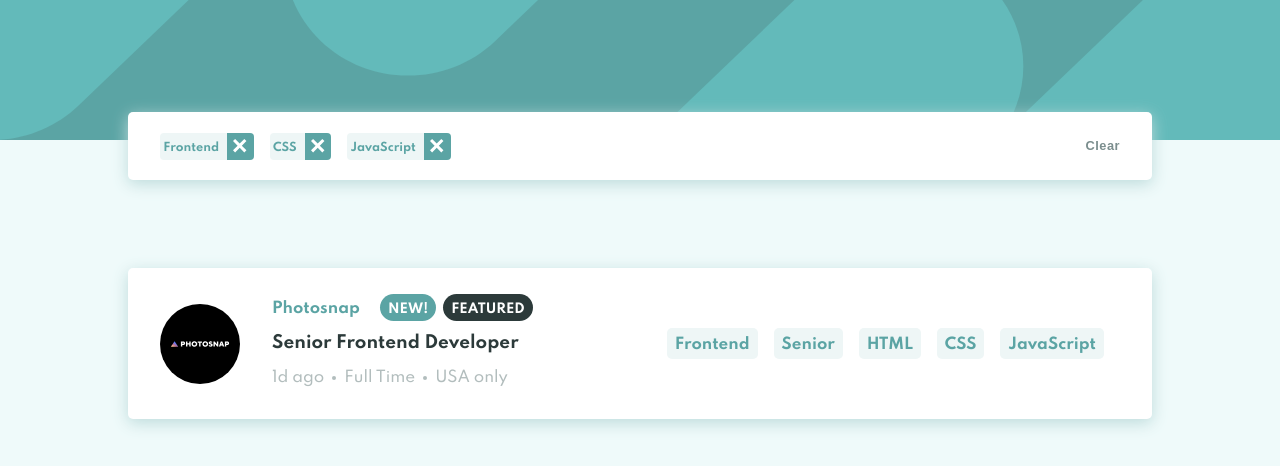
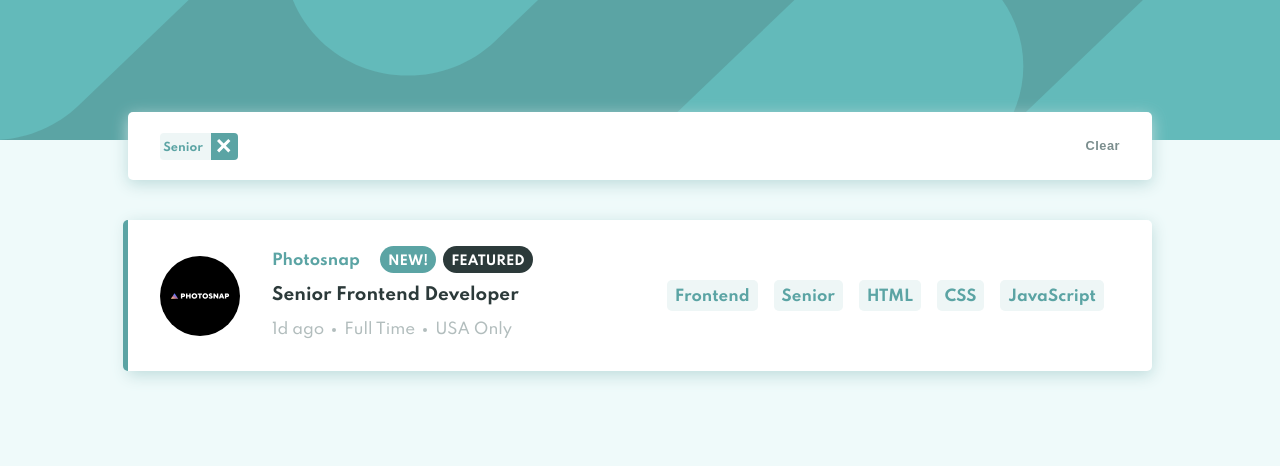
Before and after one commit to georit/job-listings-mockup-page, a plain HTML site: page index.html in a window 1280 px wide. Both pictures are taken after a click on the element "Senior". Drawn offline with Linux system fonts and the light colour scheme.

Commit message:
Add functionality

```diff
--- a/index.html
+++ b/index.html
@@ -19,89 +19,14 @@
   </head>
   <body>
     <header>
-      <div class="filters">
-        <div class="filter-btns">
-          <div class="filter-btn">
-            <p class="filter-name">Frontend</p>
-            <div class="icon-remove-container">
-              <svg
-                class="icon-remove"
-                xmlns="http://www.w3.org/2000/svg"
-                width="14"
-                height="14"
-              >
-                <path
-                  fill="#FFF"
-                  fill-rule="evenodd"
-                  d="M11.314 0l2.121 2.121-4.596 4.596 4.596 4.597-2.121 2.121-4.597-4.596-4.596 4.596L0 11.314l4.596-4.597L0 2.121 2.121 0l4.596 4.596L11.314 0z"
-                />
-              </svg>
-            </div>
-          </div>
-          <div class="filter-btn">
-            <p class="filter-name">CSS</p>
-            <div class="icon-remove-container">
-              <svg
-                class="icon-remove"
-                xmlns="http://www.w3.org/2000/svg"
-                width="14"
-                height="14"
-              >
-                <path
-                  fill="#FFF"
-                  fill-rule="evenodd"
-                  d="M11.314 0l2.121 2.121-4.596 4.596 4.596 4.597-2.121 2.121-4.597-4.596-4.596 4.596L0 11.314l4.596-4.597L0 2.121 2.121 0l4.596 4.596L11.314 0z"
-                />
-              </svg>
-            </div>
-          </div>
-          <div class="filter-btn">
-            <p class="filter-name">JavaScript</p>
-            <div class="icon-remove-container">
-              <svg
-                class="icon-remove"
-                xmlns="http://www.w3.org/2000/svg"
-                width="14"
-                height="14"
-              >
-                <path
-                  fill="#FFF"
-                  fill-rule="evenodd"
-                  d="M11.314 0l2.121 2.121-4.596 4.596 4.596 4.597-2.121 2.121-4.597-4.596-4.596 4.596L0 11.314l4.596-4.597L0 2.121 2.121 0l4.596 4.596L11.314 0z"
-                />
-              </svg>
-            </div>
-          </div>
-        </div>
-        <button class="btn btn-clear">Clear</button>
+      <div class="filters" id="filters">
+        <div class="filter-btns" id="filter-btns"></div>
+        <button class="btn btn-clear" id="btn-clear">Clear</button>
       </div>
     </header>
-    <div class="listings">
-      <div class="listing">
-        <img src="./images/photosnap.svg" alt="logo" class="company-logo" />
-        <div class="job-info">
-          <p class="company-name">Photosnap</p>
-          <p class="new">NEW!</p>
-          <p class="featured">FEATURED</p>
-          <p class="job-title">Senior Frontend Developer</p>
-          <div class="other-info">
-            <p class="other-info-item date-listed">1d ago</p>
-            <div class="other-info-item dot"></div>
-            <p class="other-info-item duration">Full Time</p>
-            <div class="other-info-item dot"></div>
-            <p class="other-info-item location">USA only</p>
-          </div>
-        </div>
-        <div class="filters">
-          <p class="filter">Frontend</p>
-          <p class="filter">Senior</p>
-          <p class="filter">HTML</p>
-          <p class="filter">CSS</p>
-          <p class="filter">JavaScript</p>
-        </div>
-      </div>
-    </div>
+    <div class="listings" id="listings"></div>
     <!-- *****scripts***** -->
+    <script src="./js/data.js"></script>
     <script src="./js/script.js"></script>
   </body>
 </html>
--- /dev/null
+++ b/js/data.js
@@ -0,0 +1,152 @@
+const listingsData = [
+  {
+    id: 1,
+    company: "Photosnap",
+    logo: "./images/photosnap.svg",
+    new: true,
+    featured: true,
+    position: "Senior Frontend Developer",
+    role: "Frontend",
+    level: "Senior",
+    postedAt: "1d ago",
+    contract: "Full Time",
+    location: "USA Only",
+    languages: ["HTML", "CSS", "JavaScript"],
+    tools: [],
+  },
+  {
+    id: 2,
+    company: "Manage",
+    logo: "./images/manage.svg",
+    new: true,
+    featured: true,
+    position: "Fullstack Developer",
+    role: "Fullstack",
+    level: "Midweight",
+    postedAt: "1d ago",
+    contract: "Part Time",
+    location: "Remote",
+    languages: ["Python"],
+    tools: ["React"],
+  },
+  {
+    id: 3,
+    company: "Account",
+    logo: "./images/account.svg",
+    new: true,
+    featured: false,
+    position: "Junior Frontend Developer",
+    role: "Frontend",
+    level: "Junior",
+    postedAt: "2d ago",
+    contract: "Part Time",
+    location: "USA Only",
+    languages: ["JavaScript"],
+    tools: ["React", "Sass"],
+  },
+  {
+    id: 4,
+    company: "MyHome",
+    logo: "./images/myhome.svg",
+    new: false,
+    featured: false,
+    position: "Junior Frontend Developer",
+    role: "Frontend",
+    level: "Junior",
+    postedAt: "5d ago",
+    contract: "Contract",
+    location: "USA Only",
+    languages: ["CSS", "JavaScript"],
+    tools: [],
+  },
+  {
+    id: 5,
+    company: "Loop Studios",
+    logo: "./images/loop-studios.svg",
+    new: false,
+    featured: false,
+    position: "Software Engineer",
+    role: "FullStack",
+    level: "Midweight",
+    postedAt: "1w ago",
+    contract: "Full Time",
+    location: "Worldwide",
+    languages: ["JavaScript"],
+    tools: ["Ruby", "Sass"],
+  },
+  {
+    id: 6,
+    company: "FaceIt",
+    logo: "./images/faceit.svg",
+    new: false,
+    featured: false,
+    position: "Junior Backend Developer",
+    role: "Backend",
+    level: "Junior",
+    postedAt: "2w ago",
+    contract: "Full Time",
+    location: "UK Only",
+    languages: ["Ruby"],
+    tools: ["RoR"],
+  },
+  {
+    id: 7,
+    company: "Shortly",
+    logo: "./images/shortly.svg",
+    new: false,
+    featured: false,
+    position: "Junior Developer",
+    role: "Frontend",
+    level: "Junior",
+    postedAt: "2w ago",
+    contract: "Full Time",
+    location: "Worldwide",
+    languages: ["HTML", "JavaScript"],
+    tools: ["Sass"],
+  },
+  {
+    id: 8,
+    company: "Insure",
+    logo: "./images/insure.svg",
+    new: false,
+    featured: false,
+    position: "Junior Frontend Developer",
+    role: "Frontend",
+    level: "Junior",
+    postedAt: "2w ago",
+    contract: "Full Time",
+    location: "USA Only",
+    languages: ["JavaScript"],
+    tools: ["Vue", "Sass"],
+  },
+  {
+    id: 9,
+    company: "Eyecam Co.",
+    logo: "./images/eyecam-co.svg",
+    new: false,
+    featured: false,
+    position: "Full Stack Engineer",
+    role: "Fullstack",
+    level: "Midweight",
+    postedAt: "3w ago",
+    contract: "Full Time",
+    location: "Worldwide",
+    languages: ["JavaScript", "Python"],
+    tools: ["Django"],
+  },
+  {
+    id: 10,
+    company: "The Air Filter Company",
+    logo: "./images/the-air-filter-company.svg",
+    new: false,
+    featured: false,
+    position: "Front-end Dev",
+    role: "Frontend",
+    level: "Junior",
+    postedAt: "1mo ago",
+    contract: "Part Time",
+    location: "Worldwide",
+    languages: ["JavaScript"],
+    tools: ["React", "Sass"],
+  },
+];
--- a/js/script.js
+++ b/js/script.js
@@ -0,0 +1,227 @@
+/* *****variables***** */
+const filters = document.getElementById("filters");
+const filterBtns = document.getElementById("filter-btns");
+const btnRemoveFilter = document.querySelector(".icon-remove-container");
+const btnClearFilters = document.getElementById("btn-clear");
+const listings = document.getElementById("listings");
+const filter = document.querySelector("p.filter");
+
+/* *****on load***** */
+addListingDetails(listingsData);
+
+/* *****functions***** */
+function createListing(job) {
+  // create listing element with class 'listing'
+  let listing = document.createElement("div");
+
+  // add job details
+  listing.innerHTML = `
+  <img src="${job.logo}" alt="Company Logo" class="company-logo" />
+  <div class="job-info">
+  <p class="company-name">${job.company}</p>
+  <p class="new" id="new-${job.id}">${job.new}</p>
+  <p class="featured" id="featured-${job.id}">${job.featured}</p>
+  <p class="job-title">${job.position}</p>
+  <div class="other-info">
+  <p class="other-info-item date-listed">${job.postedAt}</p>
+  <div class="other-info-item dot"></div>
+  <p class="other-info-item duration">${job.contract}</p>
+  <div class="other-info-item dot"></div>
+  <p class="other-info-item location">${job.location}</p>
+  </div>
+  </div>
+  <div class="filters" id="filters-${job.id}"></div>
+  `;
+
+  // add id and classes
+  listing.setAttribute("id", `listing-${job.id}`);
+  listing.classList.add(`listing`);
+  listing.classList.add(`${job.level.toLowerCase()}`);
+  listing.classList.add(`${job.role.toLowerCase()}`);
+
+  // display listing
+  listings.appendChild(listing);
+}
+
+function hideElement(el) {
+  el.style.display = "none";
+}
+
+function addListingDetails(data) {
+  data.forEach((listing) => {
+    createListing(listing);
+
+    let listingEl = document.getElementById(`listing-${listing.id}`);
+    let newEl = document.getElementById(`new-${listing.id}`);
+    let featuredEl = document.getElementById(`featured-${listing.id}`);
+
+    // check if listing is new and/or featured
+    if (listing.new) {
+      newEl.innerHTML = "NEW!";
+    } else {
+      hideElement(newEl);
+    }
+
+    if (listing.featured) {
+      featuredEl.innerHTML = "FEATURED";
+      listingEl.classList.add("featured");
+    } else {
+      hideElement(featuredEl);
+    }
+
+    // add role element
+    if (listing.role) {
+      createFilterElement(listing.role, listing.id);
+    }
+
+    // add level element
+    if (listing.level) {
+      createFilterElement(listing.level, listing.id);
+    }
+
+    // add tools to listing element class list
+    if (listing.tools) {
+      listing.tools.forEach((tool) => {
+        listingEl.classList.add(tool.toLowerCase());
+
+        // add tools filter elements
+        createFilterElement(tool, listing.id);
+      });
+    }
+
+    // add languages to listing element class list
+    if (listing.languages) {
+      listing.languages.forEach((language) => {
+        listingEl.classList.add(language.toLowerCase());
+
+        // add tools filter elements
+        createFilterElement(language, listing.id);
+      });
+    }
+  });
+}
+
+function createFilterElement(a, b) {
+  let filters = document.getElementById(`filters-${b}`);
+
+  let filterEl = document.createElement("p");
+  //   filterEl.classList.add("filter");
+  filterEl.innerHTML = `${a}`;
+  filterEl.className = `filter ${a.toLowerCase()}`;
+  filters.appendChild(filterEl);
+}
+
+function createFilterBtn(fe) {
+  let filterBtn = document.createElement("div");
+
+  filterBtn.innerHTML = `
+            <p class="filter-name">${fe}</p>
+            <div class="icon-remove-container">
+              <svg
+                class="icon-remove"
+                xmlns="http://www.w3.org/2000/svg"
+                width="14"
+                height="14"
+              >
+                <path
+                  fill="#FFF"
+                  fill-rule="evenodd"
+                  d="M11.314 0l2.121 2.121-4.596 4.596 4.596 4.597-2.121 2.121-4.597-4.596-4.596 4.596L0 11.314l4.596-4.597L0 2.121 2.121 0l4.596 4.596L11.314 0z"
+                />
+              </svg>
+            </div>
+  `;
+
+  filterBtn.className = `filter-btn ${fe.toLowerCase()}`;
+
+  filterBtns.appendChild(filterBtn);
+}
+
+function checkForFilters() {
+  let btns = [...filterBtns.children];
+  if (btns.length <= 0) {
+    filters.style.display = "none";
+    listings.classList.remove("filtered");
+  }
+}
+
+function filterListings(x) {
+  let listingEls = [...listings.children];
+
+  listingEls.forEach((listingEl) => {
+    if (!listingEl.classList.contains(x)) {
+      listingEl.style.display = "none";
+    }
+  });
+}
+
+function unfilterListings(x) {
+  let listingEls = [...listings.children];
+  listingEls.forEach((listingEl) => {
+    if (!listingEl.classList.contains(x)) {
+      listingEl.style.display = "flex";
+    }
+  });
+}
+
+function showAllListings() {
+  let listingEls = [...listings.children];
+  listingEls.forEach((listingEl) => (listingEl.style.display = "flex"));
+}
+
+/* *****event listeners***** */
+//add filter to selected filters
+listings.addEventListener("click", (e) => {
+  let clickedEl = e.target;
+  let text = clickedEl.innerHTML;
+
+  if (clickedEl.classList.contains("filter")) {
+    let btns = [...filterBtns.children];
+
+    // see if filter is already added
+    let checkBtns = btns.some((btn) => {
+      return btn.classList.contains(text.toLowerCase());
+    });
+
+    if (!checkBtns && btns.length <= 4) {
+      createFilterBtn(text);
+      filters.style.display = "flex";
+      listings.classList.add("filtered");
+
+      // filter listings
+      filterListings(text.toLowerCase());
+    }
+  }
+});
+
+//clear all selected filters
+btnClearFilters.addEventListener("click", () => {
+  let btns = [...filterBtns.children];
+  btns.forEach((btn) => btn.remove());
+  filters.style.display = "none";
+  listings.classList.remove("filtered");
+  showAllListings();
+});
+
+// remove filter selected filters
+filters.addEventListener("click", (e) => {
+  if (e.target.classList.contains("icon-remove-container")) {
+    let className = e.target.previousElementSibling.innerHTML;
+    e.target.parentElement.remove();
+    checkForFilters();
+    unfilterListings(className.toLowerCase());
+
+    // reset filters
+    let btns = [...filterBtns.children];
+    let btnClasses = btns.map((btn) => {
+      let classes = btn.className;
+      return (classes = classes.slice(11, classes.length));
+    });
+    btnClasses.forEach((btnClass) => filterListings(btnClass));
+
+    // display all listings
+    if ([...filterBtns.children].length < 1) {
+      showAllListings();
+    }
+  }
+});
--- a/scss/_listings.scss
+++ b/scss/_listings.scss
@@ -1,8 +1,8 @@
 .listings {
-  padding: 8rem 5%;
+  padding: 3rem 5%;
   width: 100%;
   @media screen and (min-width: 750px) {
-    padding: 8rem 10%;
+    padding: 3rem 10%;
   }
 
   .listing {
@@ -11,6 +11,8 @@
     box-shadow: 0 4px 16px lighten($desaturatedDarkCyan, 30%);
     padding: 45px 1.2rem 1.2rem;
     position: relative;
+    margin-bottom: 2.5rem;
+    @include flex(column nowrap, flex-start, flex-start);
 
     .company-logo {
       height: 50px;
@@ -135,3 +137,10 @@
     }
   }
 }
+
+.listings.filtered {
+  padding: 10rem 5%;
+  @media screen and (min-width: 750px) {
+    padding: 5rem 10%;
+  }
+}
--- a/scss/style.scss
+++ b/scss/style.scss
@@ -23,6 +23,7 @@ header {
     transform: translateX(-50%);
     width: 90%;
     padding: 1rem;
+    display: none;
     @media screen and (min-width: 750px) {
       padding: 1rem 2rem;
       width: 80%;
@@ -58,6 +59,11 @@ header {
               background-color: $veryDarkGrayishCyan;
             }
           }
+
+          svg.icon-remove,
+          svg.icon-remove path {
+            pointer-events: none;
+          }
         }
       }
     }
```
Also changed, not shown: js/data.json (deleted, +0 -152 lines), css/style.css.
